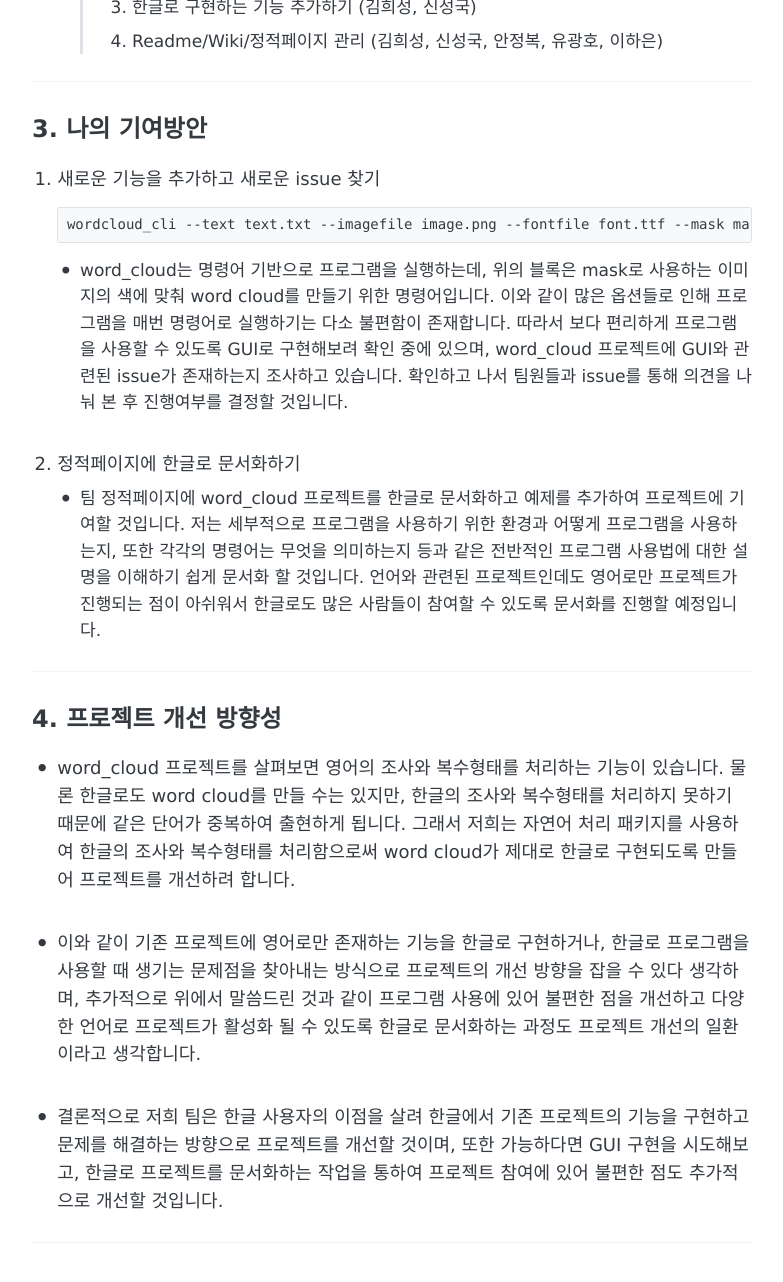
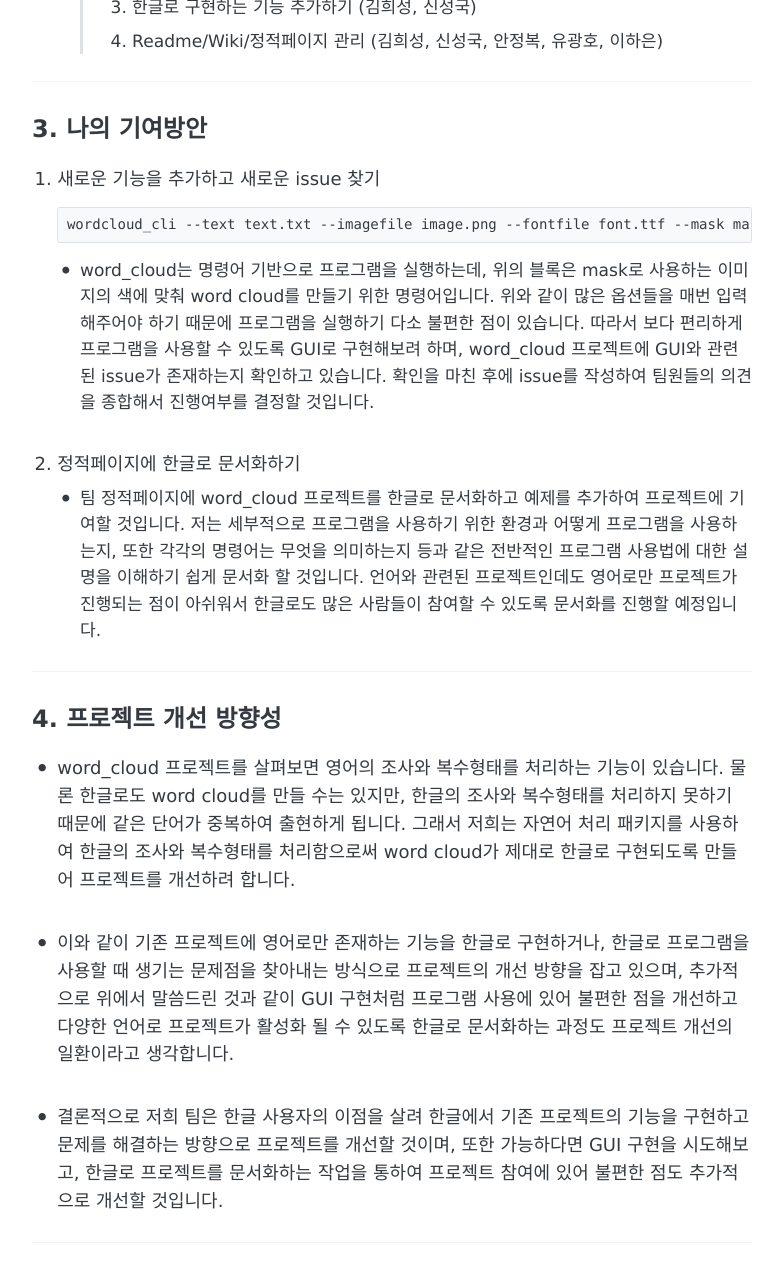
Before and after one commit to jb0307/jb0307.github.io, a Jekyll site: the page built from _posts/2020-05-24-quiz-2-post.md, in a window 1280 px wide and 1400 px high, scrolled down 1498 px. Shown: the top 1282 px of the window, without its empty margins (248-1031 px from the left). Built offline with Jekyll 4.4.1, drawn with Linux system fonts in a browser that asks for light colours.

Commit message:
Update 2020-05-24-quiz-2-post.md

````diff
--- a/_posts/2020-05-24-quiz-2-post.md
+++ b/_posts/2020-05-24-quiz-2-post.md
@@ -37,14 +37,14 @@ tags:
 ```
 wordcloud_cli --text text.txt --imagefile image.png --fontfile font.ttf --mask mask.png --colormask mask.png
 ```
-  * word_cloud는 명령어 기반으로 프로그램을 실행하는데, 위의 블록은 mask로 사용하는 이미지의 색에 맞춰 word cloud를 만들기 위한 명령어입니다. 이와 같이 많은 옵션들로 인해 프로그램을 매번 명령어로 실행하기는 다소 불편함이 존재합니다. 따라서 보다 편리하게 프로그램을 사용할 수 있도록 GUI로 구현해보려 확인 중에 있으며, word_cloud 프로젝트에 GUI와 관련된 issue가 존재하는지 조사하고 있습니다. 확인하고 나서 팀원들과 issue를 통해 의견을 나눠 본 후 진행여부를 결정할 것입니다.<br><br>
+  * word_cloud는 명령어 기반으로 프로그램을 실행하는데, 위의 블록은 mask로 사용하는 이미지의 색에 맞춰 word cloud를 만들기 위한 명령어입니다. 위와 같이 많은 옵션들을 매번 입력해주어야 하기 때문에 프로그램을 실행하기 다소 불편한 점이 있습니다. 따라서 보다 편리하게 프로그램을 사용할 수 있도록 GUI로 구현해보려 하며, word_cloud 프로젝트에 GUI와 관련된 issue가 존재하는지 확인하고 있습니다. 확인을 마친 후에 issue를 작성하여 팀원들의 의견을 종합해서 진행여부를 결정할 것입니다.<br><br>
 2. 정적페이지에 한글로 문서화하기
   * 팀 정적페이지에 word_cloud 프로젝트를 한글로 문서화하고 예제를 추가하여 프로젝트에 기여할 것입니다. 저는 세부적으로 프로그램을 사용하기 위한 환경과 어떻게 프로그램을 사용하는지, 또한 각각의 명령어는 무엇을 의미하는지 등과 같은 전반적인 프로그램 사용법에 대한 설명을 이해하기 쉽게 문서화 할 것입니다. 언어와 관련된 프로젝트인데도 영어로만 프로젝트가 진행되는 점이 아쉬워서 한글로도 많은 사람들이 참여할 수 있도록 문서화를 진행할 예정입니다.
 <hr>
 
 ## 4. 프로젝트 개선 방향성
 * word_cloud 프로젝트를 살펴보면 영어의 조사와 복수형태를 처리하는 기능이 있습니다. 물론 한글로도 word cloud를 만들 수는 있지만, 한글의 조사와 복수형태를 처리하지 못하기 때문에 같은 단어가 중복하여 출현하게 됩니다. 그래서 저희는 자연어 처리 패키지를 사용하여 한글의 조사와 복수형태를 처리함으로써 word cloud가 제대로 한글로 구현되도록 만들어 프로젝트를 개선하려 합니다.<br><br>
-* 이와 같이 기존 프로젝트에 영어로만 존재하는 기능을 한글로 구현하거나, 한글로 프로그램을 사용할 때 생기는 문제점을 찾아내는 방식으로 프로젝트의 개선 방향을 잡을 수 있다 생각하며, 추가적으로 위에서 말씀드린 것과 같이 프로그램 사용에 있어 불편한 점을 개선하고 다양한 언어로 프로젝트가 활성화 될 수 있도록 한글로 문서화하는 과정도 프로젝트 개선의 일환이라고 생각합니다.<br><br>
+* 이와 같이 기존 프로젝트에 영어로만 존재하는 기능을 한글로 구현하거나, 한글로 프로그램을 사용할 때 생기는 문제점을 찾아내는 방식으로 프로젝트의 개선 방향을 잡고 있으며, 추가적으로 위에서 말씀드린 것과 같이 GUI 구현처럼 프로그램 사용에 있어 불편한 점을 개선하고 다양한 언어로 프로젝트가 활성화 될 수 있도록 한글로 문서화하는 과정도 프로젝트 개선의 일환이라고 생각합니다.<br><br>
 * 결론적으로 저희 팀은 한글 사용자의 이점을 살려 한글에서 기존 프로젝트의 기능을 구현하고 문제를 해결하는 방향으로 프로젝트를 개선할 것이며, 또한 가능하다면 GUI 구현을 시도해보고, 한글로 프로젝트를 문서화하는 작업을 통하여 프로젝트 참여에 있어 불편한 점도 추가적으로 개선할 것입니다.
 <hr>
 
````
